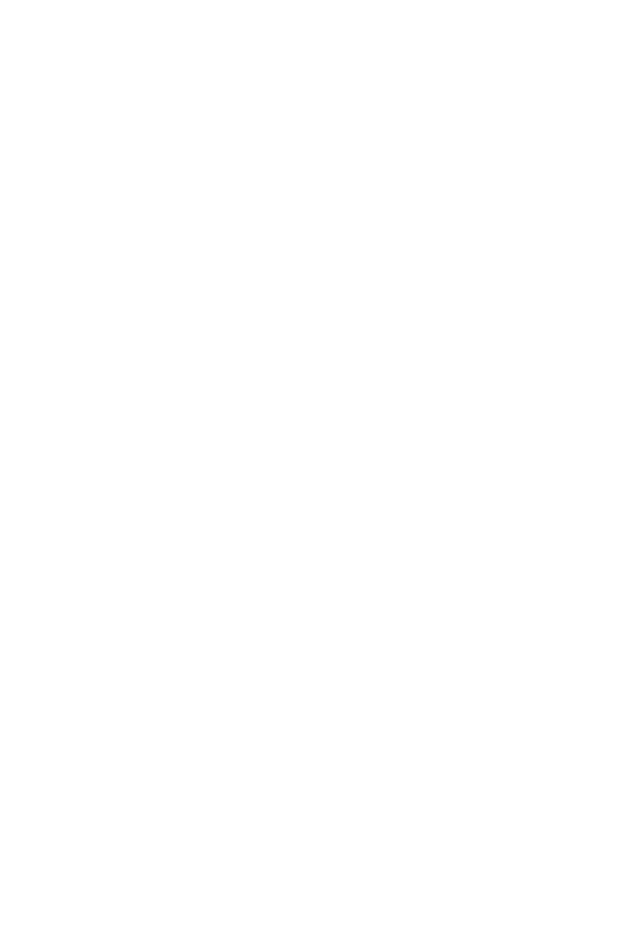
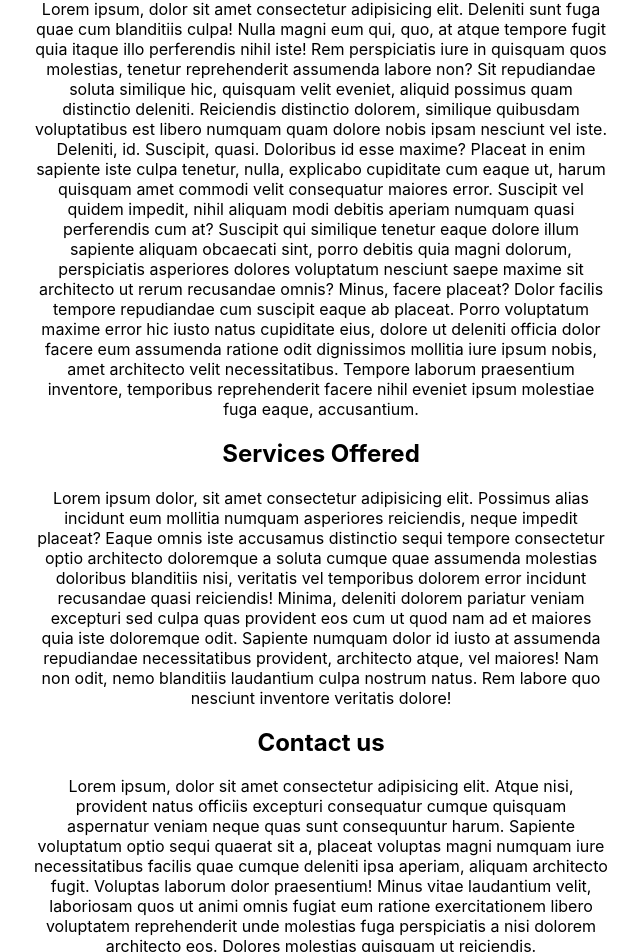
Before and after one commit to Sahilbalhra/codingBlogs, a Next.js app: page /about in a window 1280 px wide. Shown: the part 220-1172 px from the top of the page, without its empty margins (319-959 px from the left). Before the commit the page ends 800 px from the top, so only its background shows below. Built offline with nearby package versions, Linux system fonts and the light colour scheme.

Commit message:
about page added

```diff
--- a/pages/about.js
+++ b/pages/about.js
@@ -1,9 +1,64 @@
-import React from 'react'
+import React from "react";
+import styles from "../styles/About.module.css";
 
 const About = () => {
   return (
-    <div>about</div>
-  )
-}
+    <div className={styles.container}>
+      <h1 className={styles.center}>About Us CodingBlog</h1>
+      <h2>Introduction</h2>
+      <p>
+        Lorem ipsum, dolor sit amet consectetur adipisicing elit. Deleniti sunt
+        fuga quae cum blanditiis culpa! Nulla magni eum qui, quo, at atque
+        tempore fugit quia itaque illo perferendis nihil iste! Rem perspiciatis
+        iure in quisquam quos molestias, tenetur reprehenderit assumenda labore
+        non? Sit repudiandae soluta similique hic, quisquam velit eveniet,
+        aliquid possimus quam distinctio deleniti. Reiciendis distinctio
+        dolorem, similique quibusdam voluptatibus est libero numquam quam dolore
+        nobis ipsam nesciunt vel iste. Deleniti, id. Suscipit, quasi. Doloribus
+        id esse maxime? Placeat in enim sapiente iste culpa tenetur, nulla,
+        explicabo cupiditate cum eaque ut, harum quisquam amet commodi velit
+        consequatur maiores error. Suscipit vel quidem impedit, nihil aliquam
+        modi debitis aperiam numquam quasi perferendis cum at? Suscipit qui
+        similique tenetur eaque dolore illum sapiente aliquam obcaecati sint,
+        porro debitis quia magni dolorum, perspiciatis asperiores dolores
+        voluptatum nesciunt saepe maxime sit architecto ut rerum recusandae
+        omnis? Minus, facere placeat? Dolor facilis tempore repudiandae cum
+        suscipit eaque ab placeat. Porro voluptatum maxime error hic iusto natus
+        cupiditate eius, dolore ut deleniti officia dolor facere eum assumenda
+        ratione odit dignissimos mollitia iure ipsum nobis, amet architecto
+        velit necessitatibus. Tempore laborum praesentium inventore, temporibus
+        reprehenderit facere nihil eveniet ipsum molestiae fuga eaque,
+        accusantium.
+      </p>
+      <h2>Services Offered</h2>
+      <p>
+        Lorem ipsum dolor, sit amet consectetur adipisicing elit. Possimus alias
+        incidunt eum mollitia numquam asperiores reiciendis, neque impedit
+        placeat? Eaque omnis iste accusamus distinctio sequi tempore consectetur
+        optio architecto doloremque a soluta cumque quae assumenda molestias
+        doloribus blanditiis nisi, veritatis vel temporibus dolorem error
+        incidunt recusandae quasi reiciendis! Minima, deleniti dolorem pariatur
+        veniam excepturi sed culpa quas provident eos cum ut quod nam ad et
+        maiores quia iste doloremque odit. Sapiente numquam dolor id iusto at
+        assumenda repudiandae necessitatibus provident, architecto atque, vel
+        maiores! Nam non odit, nemo blanditiis laudantium culpa nostrum natus.
+        Rem labore quo nesciunt inventore veritatis dolore!
+      </p>
+      <h2>Contact us</h2>
+      <p>
+        Lorem ipsum, dolor sit amet consectetur adipisicing elit. Atque nisi,
+        provident natus officiis excepturi consequatur cumque quisquam
+        aspernatur veniam neque quas sunt consequuntur harum. Sapiente
+        voluptatum optio sequi quaerat sit a, placeat voluptas magni numquam
+        iure necessitatibus facilis quae cumque deleniti ipsa aperiam, aliquam
+        architecto fugit. Voluptas laborum dolor praesentium! Minus vitae
+        laudantium velit, laboriosam quos ut animi omnis fugiat eum ratione
+        exercitationem libero voluptatem reprehenderit unde molestias fuga
+        perspiciatis a nisi dolorem architecto eos. Dolores molestias quisquam
+        ut reiciendis.
+      </p>
+    </div>
+  );
+};
 
-export default About
+export default About;
--- /dev/null
+++ b/styles/About.module.css
@@ -0,0 +1,5 @@
+.container{
+    max-width: 45vw;
+    margin: auto;
+    text-align: center;
+}
```
